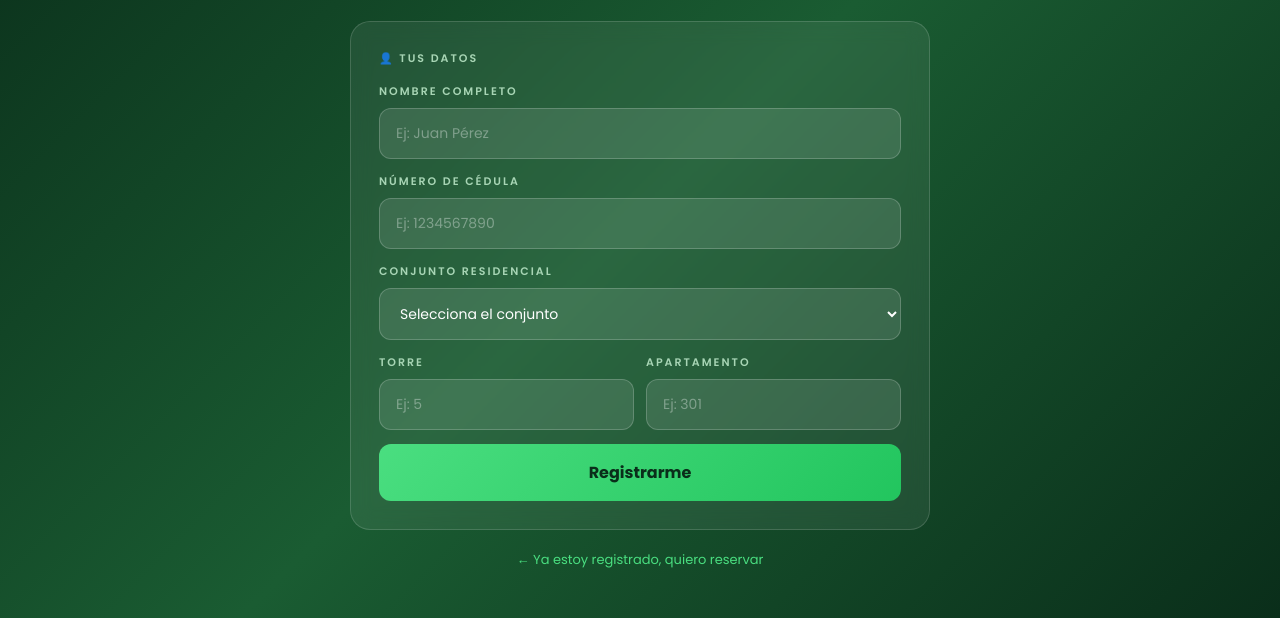
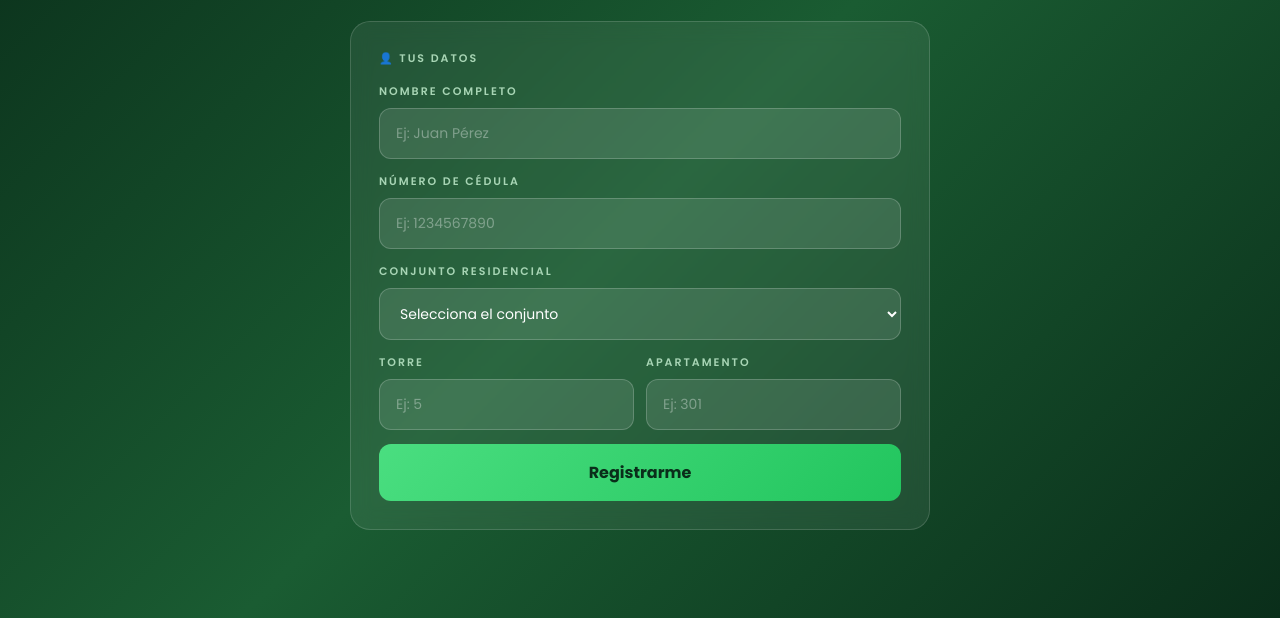
Before and after one commit to andresiglesias1201-glitch/reservas-cancha, a plain HTML site: page frontend/registro.html in a window 1280 px wide. Shown: the part 182-800 px from the top of the page. Drawn offline with Linux system fonts and the light colour scheme.

Commit message:
quitar link de ya registrado

```diff
--- a/frontend/registro.html
+++ b/frontend/registro.html
@@ -104,11 +104,6 @@
     <div class="mensaje" id="mensaje"></div>
   </div>
 
-  <div class="link">
-    <a href="index.html">← Ya estoy registrado, quiero reservar</a>
-  </div>
-</div>
-
 <script>
   const API = 'https://reservas-cancha-1-1ky2.onrender.com';
 
```
